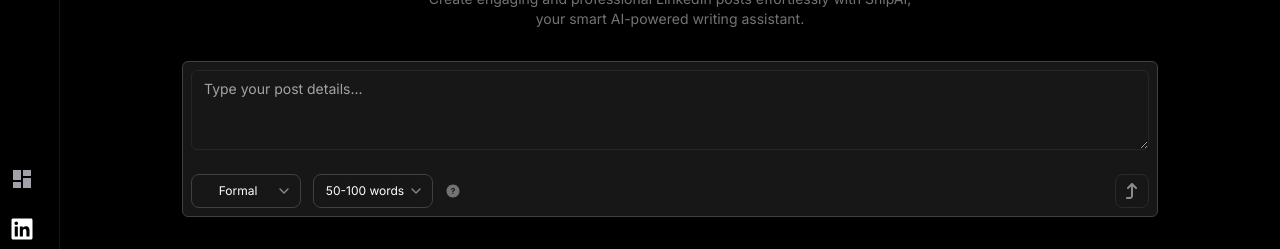
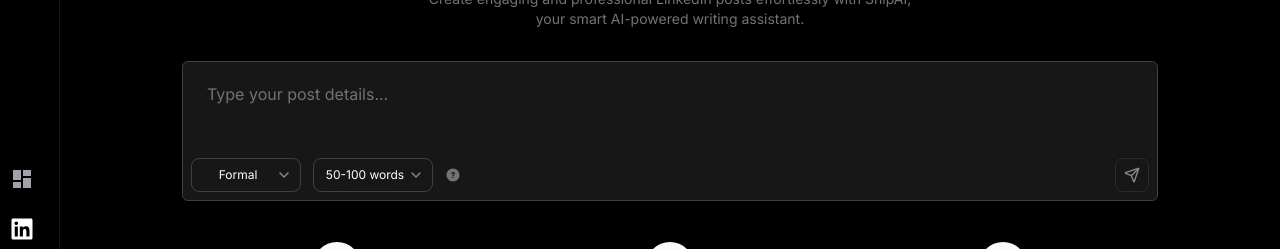
Before and after one commit to AmanShakya0018/Snip, a Next.js app: page /linkedin in a window 1280 px wide. Shown: the part 167-416 px from the top of the page. Built offline with nearby package versions, Linux system fonts and the light colour scheme; no server answers; sample sign-in values are in the browser's storage.

Commit message:
made some basic ui changes

```diff
--- a/components/LinkedinPost.tsx
+++ b/components/LinkedinPost.tsx
@@ -16,10 +16,11 @@
 import usePost from "@/hooks/usePost";
 import useResult from "@/hooks/useResult";
 import useBehaviour from "@/hooks/useBehaviour";
-import { FaArrowTurnUp } from "react-icons/fa6";
 import { Spinner } from "./ui/spinner";
 import PostGeneratorSteps from "./PostGeneratorSteps";
 import { useSession } from "next-auth/react";
+import { cn } from "@/lib/utils";
+import { SendIcon } from "lucide-react";
 
 
 export default function LinkedinPost() {
@@ -66,14 +67,29 @@
       <div className="w-full relative p-2 bg-neutral-100 dark:bg-neutral-900 rounded-md border border-neutral-300 dark:border-neutral-700 flex flex-col items-center justify-center dark:shadow-none shadow mt-10">
         <Textarea
           ref={textareaRef}
+          placeholder="Type your post details..."
           value={post}
           onChange={(e) => {
-            setPost(e.target.value);
+            setPost(e.target.value)
             adjustTextareaHeight();
           }}
-          placeholder="Type your post details..."
-          className="h-fit text-white w-full bg-transparent focus:outline-none focus:border-none max-h-[300px]"
-          rows={1}
+          onKeyDown={(e) => {
+            if (e.key === "Enter" && !e.shiftKey) {
+              e.preventDefault()
+              handleGenerate()
+            }
+          }}
+          className={cn(
+            "w-full px-4 py-3",
+            "resize-none",
+            "bg-transparent",
+            "border-none",
+            "text-zinc-100 text-base",
+            "focus:outline-none",
+            "focus-visible:ring-0 focus-visible:ring-offset-0",
+            "placeholder:text-zinc-500 placeholder:text-base",
+            "min-h-[60px]",
+          )}
         />
         <div className="flex justify-between items-end w-full gap-3 mt-6">
           <div className="flex justify-between items-center gap-3">
@@ -130,7 +146,7 @@
               onClick={handleGenerate}
               disabled={!post}
             >
-              {isGenerating ? <Spinner size={"small"} /> : <FaArrowTurnUp className="h-4 w-4" />}
+              {isGenerating ? <Spinner size={"small"} /> : <SendIcon className="h-4 w-4" />}
             </button>
           </div>
         </div>
--- a/components/TwitterPost.tsx
+++ b/components/TwitterPost.tsx
@@ -16,10 +16,11 @@
 import usePost from "@/hooks/usePost";
 import useResult from "@/hooks/useResult";
 import useBehaviour from "@/hooks/useBehaviour";
-import { FaArrowTurnUp } from "react-icons/fa6";
 import { Spinner } from "./ui/spinner";
 import PostGeneratorSteps from "./PostGeneratorSteps";
 import { useSession } from "next-auth/react";
+import { cn } from "@/lib/utils";
+import { SendIcon } from "lucide-react";
 
 
 export default function TwitterPost() {
@@ -67,14 +68,29 @@
       <div className="w-full relative p-2 bg-neutral-100 dark:bg-neutral-900 rounded-md border border-neutral-300 dark:border-neutral-700 flex flex-col items-center justify-center dark:shadow-none shadow ">
         <Textarea
           ref={textareaRef}
+          placeholder="Type your post details..."
           value={post}
           onChange={(e) => {
-            setPost(e.target.value);
+            setPost(e.target.value)
             adjustTextareaHeight();
           }}
-          placeholder="Type your post details..."
-          className="h-fit text-white w-full bg-transparent focus:outline-none focus:border-none max-h-[300px]"
-          rows={1}
+          onKeyDown={(e) => {
+            if (e.key === "Enter" && !e.shiftKey) {
+              e.preventDefault()
+              handleGenerate()
+            }
+          }}
+          className={cn(
+            "w-full px-4 py-3",
+            "resize-none",
+            "bg-transparent",
+            "border-none",
+            "text-zinc-100 text-base",
+            "focus:outline-none",
+            "focus-visible:ring-0 focus-visible:ring-offset-0",
+            "placeholder:text-zinc-500 placeholder:text-base",
+            "min-h-[60px]",
+          )}
         />
         <div className="flex justify-between items-end w-full gap-3 mt-6">
           <div className="flex justify-between items-center gap-3">
@@ -131,7 +147,7 @@
               onClick={handleGenerate}
               disabled={!post}
             >
-              {isGenerating ? <Spinner size={"small"} /> : <FaArrowTurnUp className="h-4 w-4" />}
+              {isGenerating ? <Spinner size={"small"} /> : <SendIcon className="h-4 w-4" />}
             </button>
           </div>
         </div>
```
